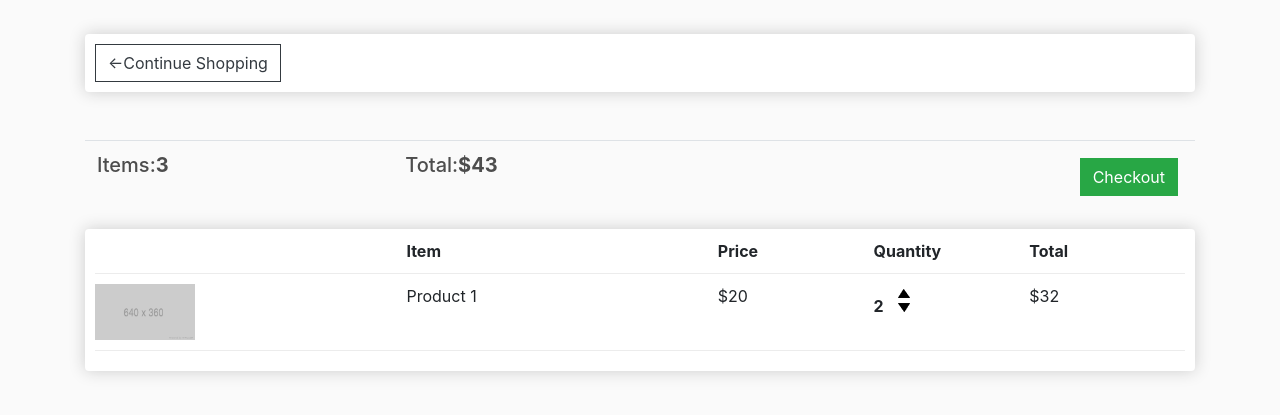
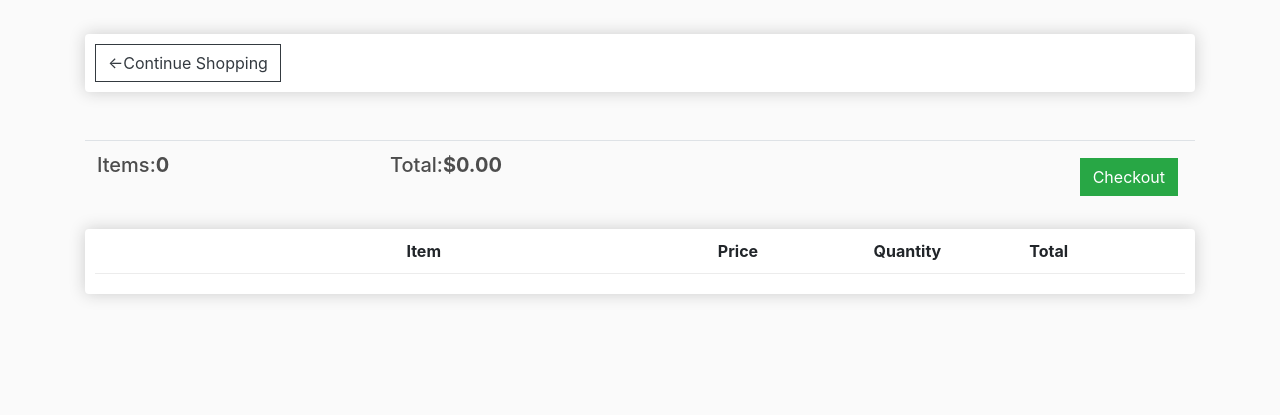
Before and after one commit to amasdeogratias/myshop, a Django app: page /cart/ in a window 1280 px wide. Shown: the part 57-472 px from the top of the page. Run offline with Django 3.2, Linux system fonts and the light colour scheme; lists and menus that the app fills with data are empty; some libraries are stand-ins or nearby versions.

Commit message:
Display carts and checkout data

```diff
--- a/main/templates/main/cart.html
+++ b/main/templates/main/cart.html
@@ -10,10 +10,10 @@
         <table class="table">
             <tr>
                 <th>
-                    <h5>Items:<strong>3</strong></h5>
+                    <h5>Items:<strong>{{order.get_cart_items}}</strong></h5>
                 </th>
                 <th>
-                    <h5>Total:<strong>$43</strong></h5>
+                    <h5>Total:<strong>${{order.get_cart_total|floatformat:2}}</strong></h5>
                 </th>
                 <th> <a href="{% url 'checkout' %}" class="btn btn-success" style="float: right; margin: 5px;">Checkout</a></th>
 
@@ -28,20 +28,22 @@
                 <div style="flex: 1"><strong>Quantity</strong></div>
                 <div style="flex: 1"><strong>Total</strong></div>
             </div>
+            {% for item in items %}
             <div class="cart-row">
-                <div style="flex: 2"><img class="row-image" src="{% static 'images/placeholder.png' %}" alt=""></div>
-                <div style="flex: 2">Product 1</div>
-                <div style="flex: 1">$20</div>
+                <div style="flex: 2"><img class="row-image" src="{{item.product.imageUrl}}" alt=""></div>
+                <div style="flex: 2">{{item.product.name}}</div>
+                <div style="flex: 1">${{item.product.price|floatformat:2}}</div>
                 <div style="flex: 1">
-                    <p class="quantity">2</p>
+                    <p class="quantity">x{{item.quantity}}</p>
                     <div class="quantity">
                         <img class="chg-quantity" src="{% static  'images/arrow-up.png' %}">
 
                         <img class="chg-quantity" src="{% static  'images/arrow-down.png' %}">
                     </div>
                 </div>
-                <div style="flex: 1">$32</div>
+                <div style="flex: 1">${{item.get_total}}</div>
             </div>
+            {% endfor %}
         </div>
     </div>
 </div>
--- a/main/views.py
+++ b/main/views.py
@@ -8,9 +8,25 @@ def store(request):
     return render(request, 'main/store.html', context)
 
 def cart(request):
-    context = {}
+    # check if user is authenticated
+    if request.user.is_authenticated:
+        customer = request.user.customer
+        order, created = Order.objects.get_or_create(customer = customer, complete = False)
+        items = order.orderitem_set.all()
+    else:
+        items = []
+        order = {'get_cart_total':0, 'get_cart_items':0}
+    context = {'items':items, 'order':order}
     return render(request, 'main/cart.html', context)
 
 def checkout(request):
-    context = {}
+    # check if user is authenticated
+    if request.user.is_authenticated:
+        customer = request.user.customer
+        order, created = Order.objects.get_or_create(customer = customer, complete = False)
+        items = order.orderitem_set.all()
+    else:
+        items = []
+        order = {'get_cart_total':0, 'get_cart_items':0}
+    context = {'items':items, 'order':order}
     return render(request, 'main/checkout.html', context)
```
Also changed, not shown: main/models.py (+18 -0 lines), main/templates/main/checkout.html (+8 -7 lines), static/css/main.css (+35 -31 lines), db.sqlite3.
